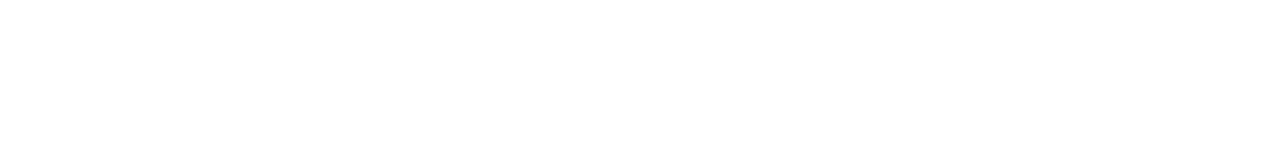
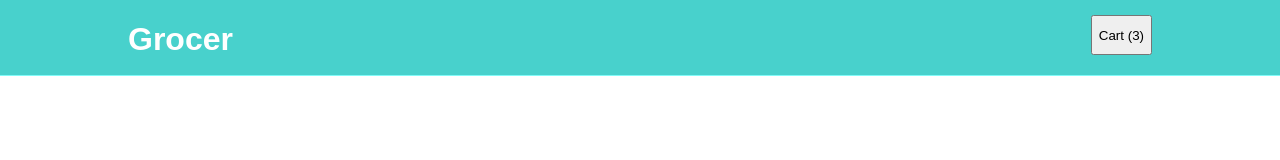
Before and after one commit to jaycribas/phase-2-challenge-1, a plain HTML site: page part-3/index.html in a window 1280 px wide. Drawn offline with Linux system fonts and the light colour scheme.

Commit message:
Sets header with title and cart button

```diff
--- a/part-3/index.html
+++ b/part-3/index.html
@@ -6,6 +6,11 @@
     <title>Grocer</title>
   </head>
   <body>
-
+    <header>
+      <h1>Grocer</h1>
+      <button class='cart'>Cart (3)</button>
+    </header>
+    <div class='container'>
+    </div>
   </body>
 </html>
--- a/part-3/styles.css
+++ b/part-3/styles.css
@@ -0,0 +1,25 @@
+body {
+  margin: 0;
+  font-family: sans-serif;
+}
+
+.container {
+  width: 80%;
+  margin: auto;
+}
+
+header {
+  color: white;
+  background-color: mediumturquoise;
+  border-bottom: 1px solid #81fbf8;
+  display: flex;
+  height: 75px;
+  padding: 0 10%;
+  width: 80%;
+  justify-content: space-between;
+}
+
+.cart {
+  height: 40px;
+  margin-top: 15px;
+}
```
Also changed, not shown: README.md.
